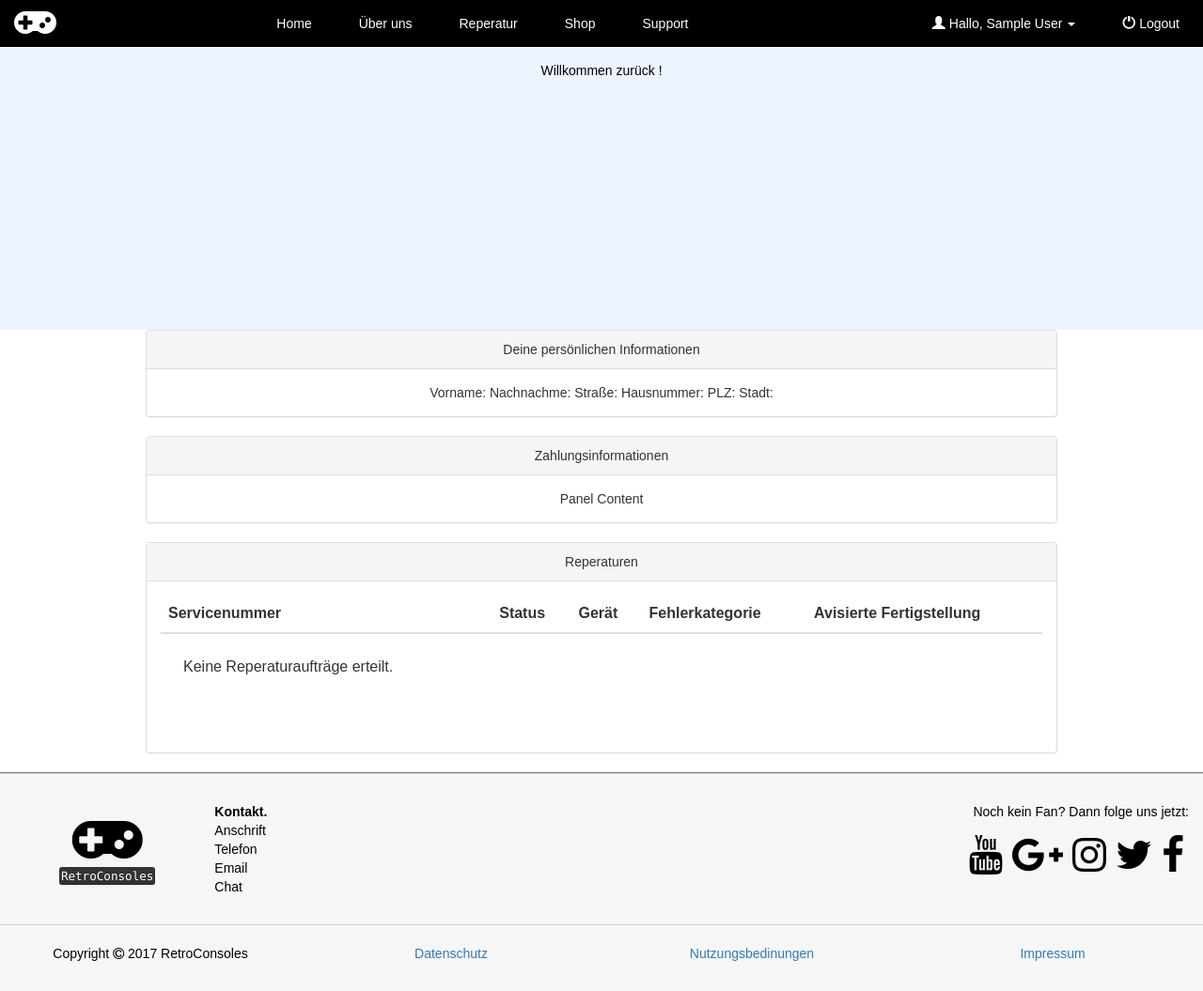
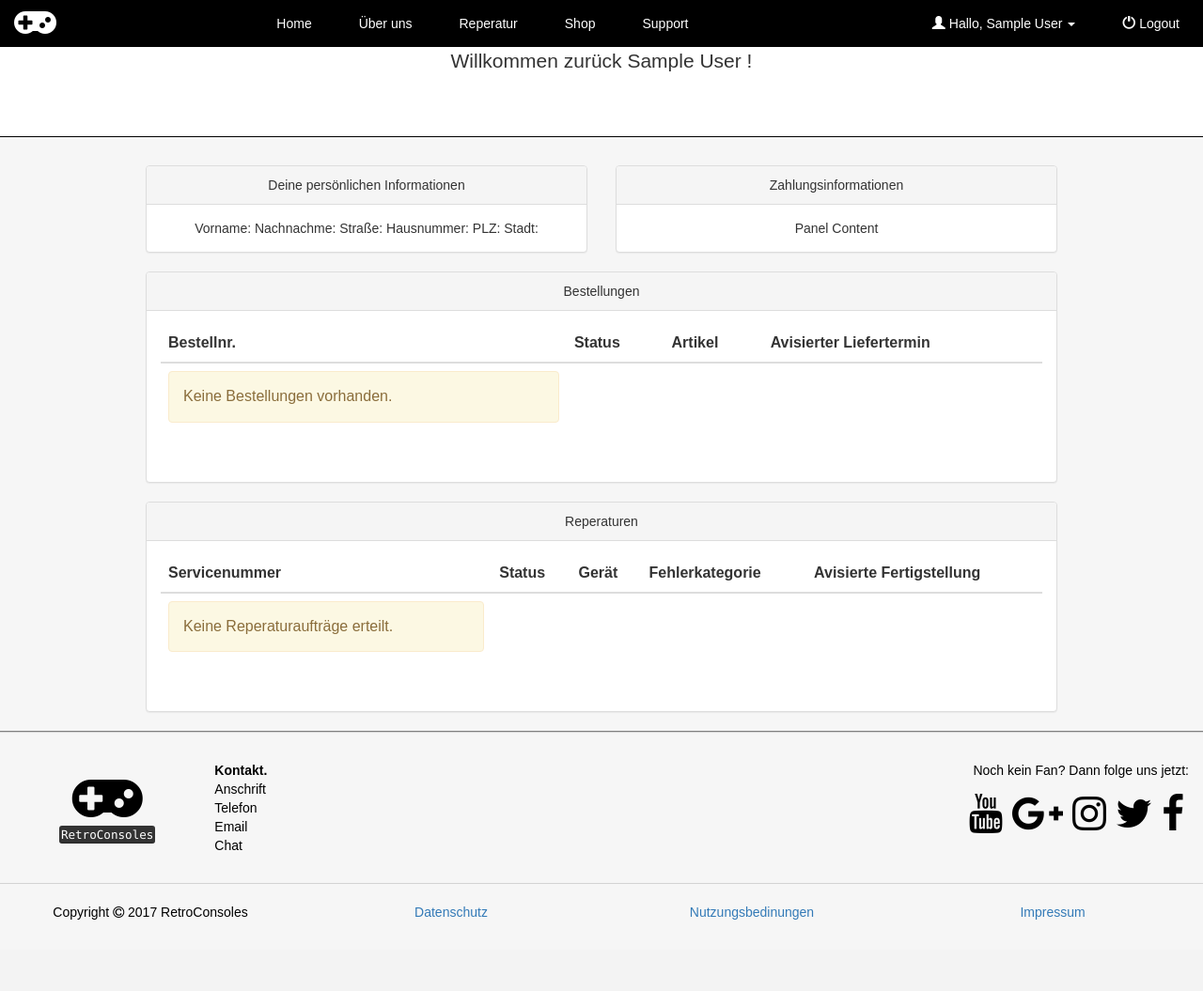
Before and after one commit to henrik92/RetroConsoles, a PHP site: page /index.php?section=profile in a window 1280 px wide. Shown: the whole page at 94% size. After the commit the page ends 979 px from the top, so only its background shows below. Run offline with PHP 8.4, Linux system fonts and the light colour scheme; the visitor is signed in with stand-in values (Sample User, id 1); some libraries are stand-ins or nearby versions.

Commit message:
Profile's new Layout

```diff
--- a/inc/profile.php
+++ b/inc/profile.php
@@ -1,9 +1,11 @@
-<div class="main">
-<div class="overview">
-  <p>Willkommen zurück <?php $_SESSION['vorname'] ?> !</p>
+<div class="jumbotron bg-home banner-bot-border">
+  <p>Willkommen zurück <?php echo $_SESSION['vorname'] ?> !</p>
 </div>
+
 <div class="container-fluid">
 <div class="container">
+  <div class="row">
+    <div class="col-sm-6">
   <div class="panel panel-default">
     <div class="panel-heading">Deine persönlichen Informationen</div>
     <div class="panel-body">
@@ -16,12 +18,40 @@
     </div>
   </div>
 </div>
-<div class="container">
+
+<div class="col-sm-6">
   <div class="panel panel-default">
     <div class="panel-heading">Zahlungsinformationen</div>
     <div class="panel-body">Panel Content</div>
   </div>
 </div>
+</div>
+</div>
+
+<div class="container">
+  <div class="panel panel-default">
+  <div class="panel-heading">Bestellungen</div>
+  <div class="panel-body">
+    <table class="table">
+    <thead>
+      <tr>
+        <th>Bestellnr.</th>
+        <th>Status</th>
+        <th>Artikel</th>
+        <th>Avisierter Liefertermin</th>
+      </tr>
+    </thead>
+    <tbody>
+      <tr>
+        <td><div class="alert alert-warning">Keine Bestellungen vorhanden.</div></td>
+      </tr>
+    </tbody>
+  </table>
+  </div>
+</div>
+</div>
+
+
 <div class="container">
   <div class="panel panel-default">
   <div class="panel-heading">Reperaturen</div>
@@ -38,7 +68,7 @@
     </thead>
     <tbody>
       <tr>
-        <td><div class="alert alter-warning">Keine Reperaturaufträge erteilt.</div></td>
+        <td><div class="alert alert-warning">Keine Reperaturaufträge erteilt.</div></td>
       </tr>
     </tbody>
   </table>
@@ -46,4 +76,3 @@
 </div>
 </div>
 </div>
-</div>
```
Also changed, not shown: inc/login.php (+9 -0 lines).
